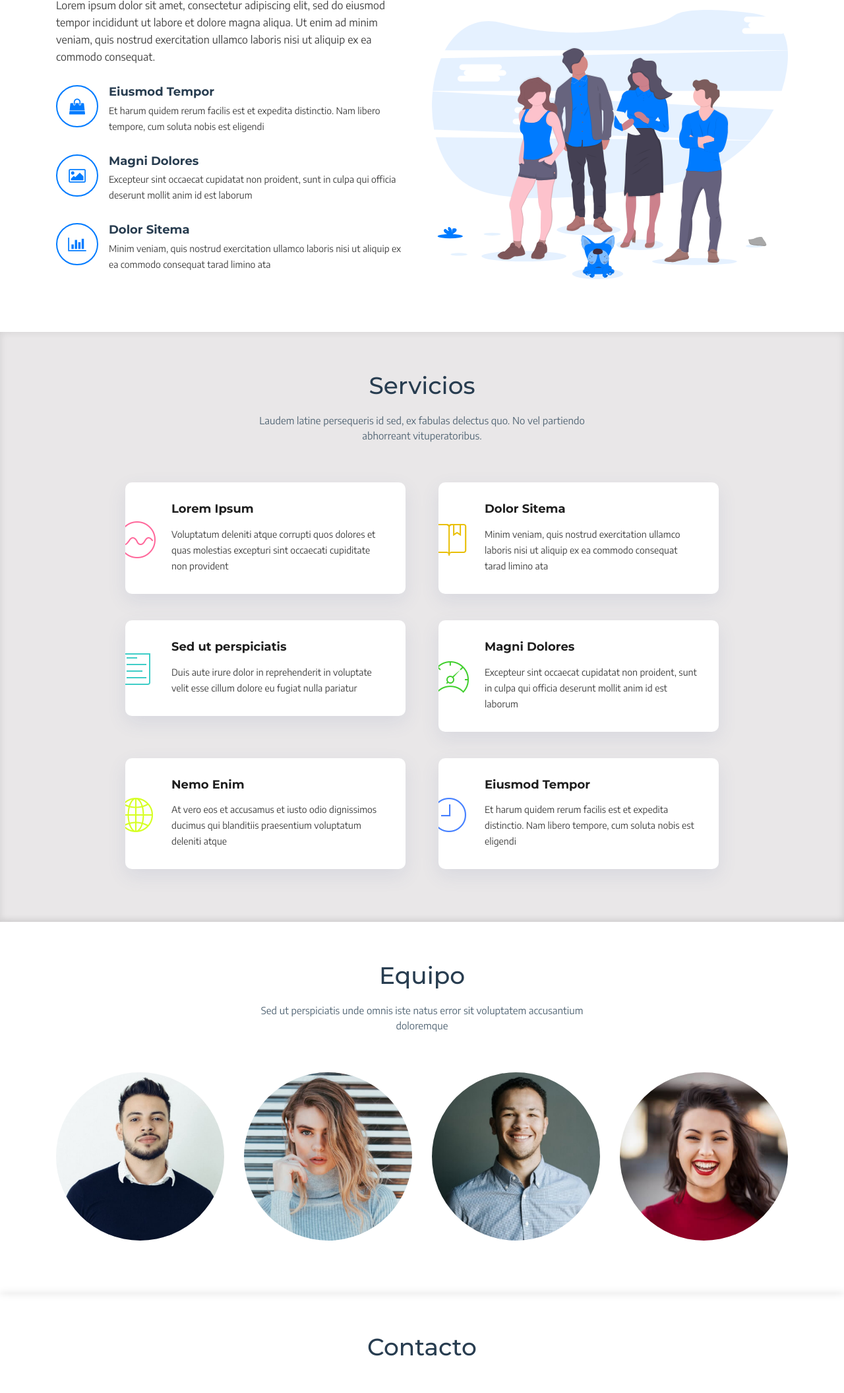
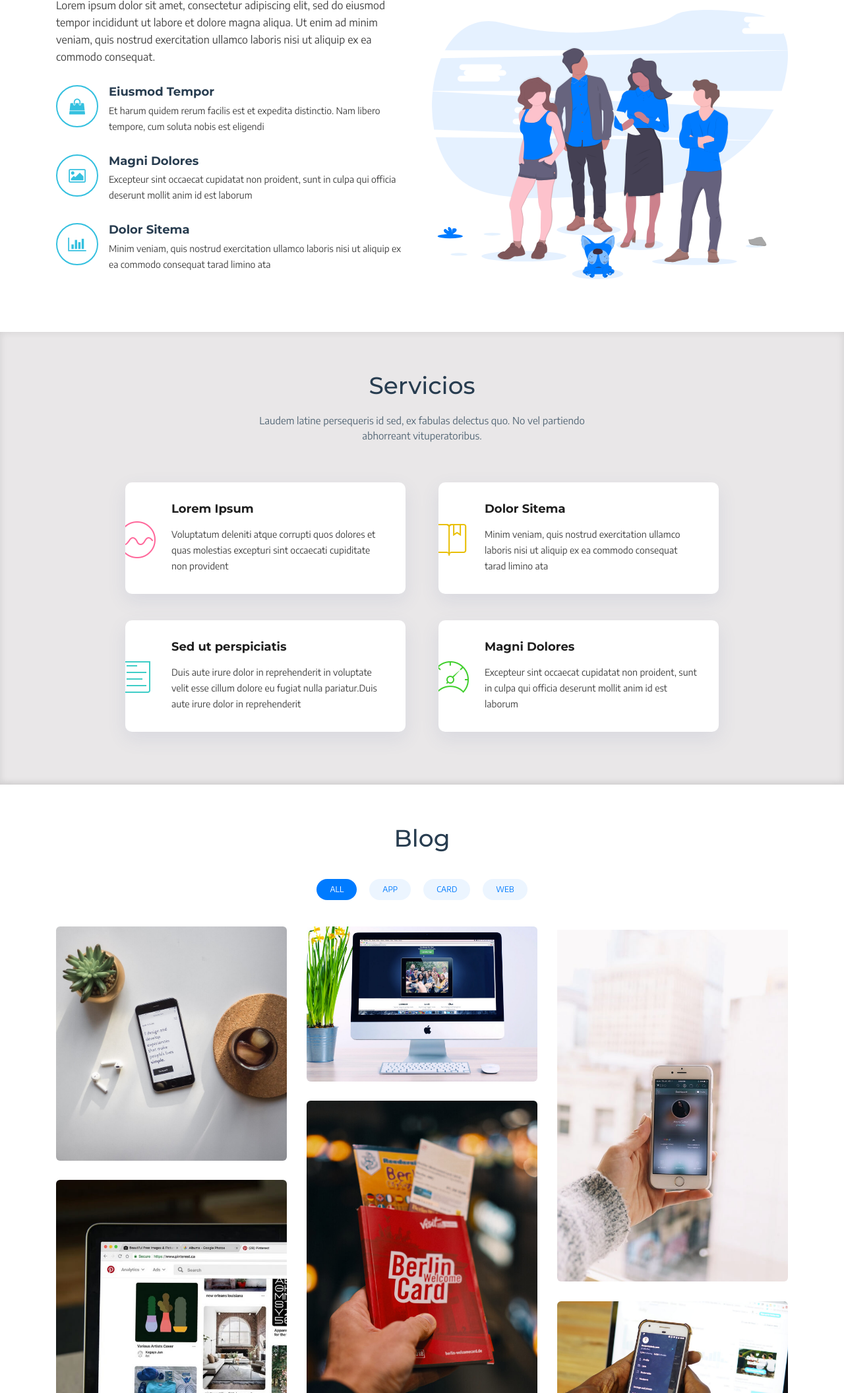
Before and after one commit to MariadelPilarU/ProyectoFinal, a plain HTML site: page index.html in a window 1280 px wide. Shown: the part 867-2978 px from the top of the page at 66% size. Drawn offline with Linux system fonts and the light colour scheme; files whose address does not match are found by name.

Commit message:
PrimerEntrega 17/JUN/23

```diff
--- a/css/style.css
+++ b/css/style.css
@@ -540,17 +540,17 @@ h6 {
   flex-direction: column;
   text-align: center;
   border-radius: 50%;
-  border: 2px solid #007bff;
+  border: 2px solid #34C0DF;
   transition: all 0.3s ease-in-out;
 }
 
 #about .about-container .icon-box .icon i {
-  color: #007bff;
+  color: #34C0DF;
   font-size: 24px;
 }
 
 #about .about-container .icon-box:hover .icon {
-  background: #007bff;
+  background:#34C0DF;
 }
 
 #about .about-container .icon-box:hover .icon i {
@@ -1064,7 +1064,7 @@ h6 {
 }
 
 #contact .section-header {
-  padding-bottom: 30px;
+  padding-bottom: 50px;
 }
 
 #contact .contact-about h3 {
--- a/index.html
+++ b/index.html
@@ -221,7 +221,7 @@
             <div class="box">
               <div class="icon"><i class="ion-ios-paper-outline" style="color: #3fcdc7;"></i></div>
               <h4 class="title"><a href="">Sed ut perspiciatis</a></h4>
-              <p class="description">Duis aute irure dolor in reprehenderit in voluptate velit esse cillum dolore eu fugiat nulla pariatur</p>
+              <p class="description">Duis aute irure dolor in reprehenderit in voluptate velit esse cillum dolore eu fugiat nulla pariatur.Duis aute irure dolor in reprehenderit</p>
             </div>
           </div>
           <div class="col-md-6 col-lg-5 wow bounceInUp" data-wow-delay="0.1s" data-wow-duration="1.4s">
@@ -232,7 +232,7 @@
             </div>
           </div>
 
-          <div class="col-md-6 col-lg-5 offset-lg-1 wow bounceInUp" data-wow-delay="0.2s" data-wow-duration="1.4s">
+          <!-- <div class="col-md-6 col-lg-5 offset-lg-1 wow bounceInUp" data-wow-delay="0.2s" data-wow-duration="1.4s">
             <div class="box">
               <div class="icon"><i class="ion-ios-world-outline" style="color: #d6ff22;"></i></div>
               <h4 class="title"><a href="">Nemo Enim</a></h4>
@@ -245,7 +245,7 @@
               <h4 class="title"><a href="">Eiusmod Tempor</a></h4>
               <p class="description">Et harum quidem rerum facilis est et expedita distinctio. Nam libero tempore, cum soluta nobis est eligendi</p>
             </div>
-          </div>
+          </div> -->
 
         </div>
 
@@ -329,11 +329,11 @@
     <!--==========================
       Portfolio Section
     ============================-->
-    <!-- <section id="portfolio" class="clearfix">
+    <section id="portfolio" class="clearfix">
       <div class="container">
 
         <header class="section-header">
-          <h3 class="section-title">Our Portfolio</h3>
+          <h3 class="section-title">Blog</h3>
         </header>
 
         <div class="row">
@@ -478,7 +478,7 @@
         </div>
 
       </div>
-    </section> -->
+    </section>
 
     <!-- #portfolio -->
 
@@ -762,7 +762,7 @@
                   <div class="validation"></div>
                 </div>
                 <div class="form-group">
-                  <textarea class="form-control" name="message" rows="5" data-rule="required" data-msg="Please write something for us" placeholder="ensaje"></textarea>
+                  <textarea class="form-control" name="message" rows="5" data-rule="required" data-msg="Please write something for us" placeholder="mensaje"></textarea>
                   <div class="validation"></div>
                 </div>
                 <div class="text-center"><button type="submit" title="Send Message">Send Message</button></div>
```
